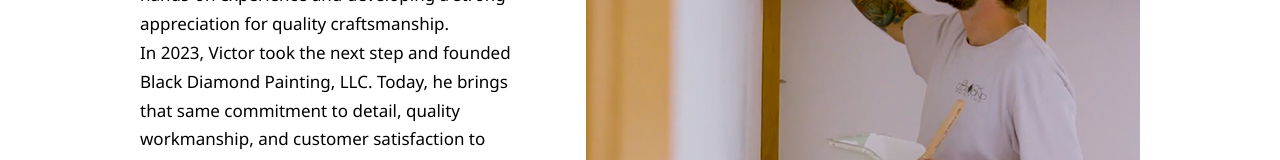
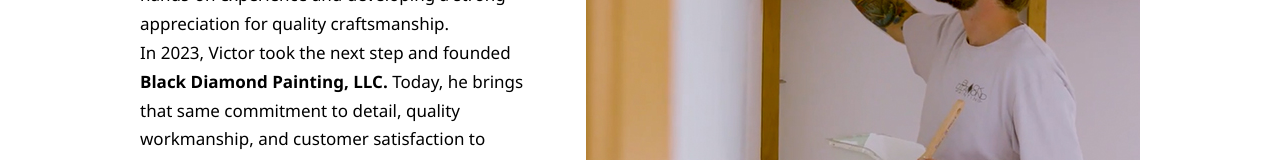
Before and after one commit to DylanRhymaun/black-diamond-painting, a plain HTML site: page about.html in a window 1280 px wide. Shown: the part 2188-2348 px from the top of the page. Drawn offline with Linux system fonts and the light colour scheme.

Commit message:
Bold company name

```diff
--- a/about.html
+++ b/about.html
@@ -45,7 +45,7 @@
   <div class="wrap split">
     <div>
       <h2>About Victor</h2>
-      <p>Victor began his painting career in 2015, working as part of a professional painting crew throughout Chittenden County. What started as a job quickly grew into a passion for the trade. Through hard work and dedication, he worked his way up to crew foreman, gaining valuable hands-on experience and developing a strong appreciation for quality craftsmanship.<br>In 2023, Victor took the next step and founded Black Diamond Painting, LLC. Today, he brings that same commitment to detail, quality workmanship, and customer satisfaction to homeowners throughout Addison County and the surrounding areas. <br>When he's not on the job, Victor enjoys making the most of Vermont's outdoors. Whether he's skiing the mountain, fishing for bass, or exploring the Green Mountain National Forest, he appreciates everything the Green Mountain State has to offer.</p>
+      <p>Victor began his painting career in 2015, working as part of a professional painting crew throughout Chittenden County. What started as a job quickly grew into a passion for the trade. Through hard work and dedication, he worked his way up to crew foreman, gaining valuable hands-on experience and developing a strong appreciation for quality craftsmanship.<br>In 2023, Victor took the next step and founded <strong>Black Diamond Painting, LLC.</strong> Today, he brings that same commitment to detail, quality workmanship, and customer satisfaction to homeowners throughout Addison County and the surrounding areas. <br>When he's not on the job, Victor enjoys making the most of Vermont's outdoors. Whether he's skiing the mountain, fishing for bass, or exploring the Green Mountain National Forest, he appreciates everything the Green Mountain State has to offer.</p>
     </div>
     <div>
       <img src="assets/victor1.png" alt="A picutre of Victor painting a client's home">
```
